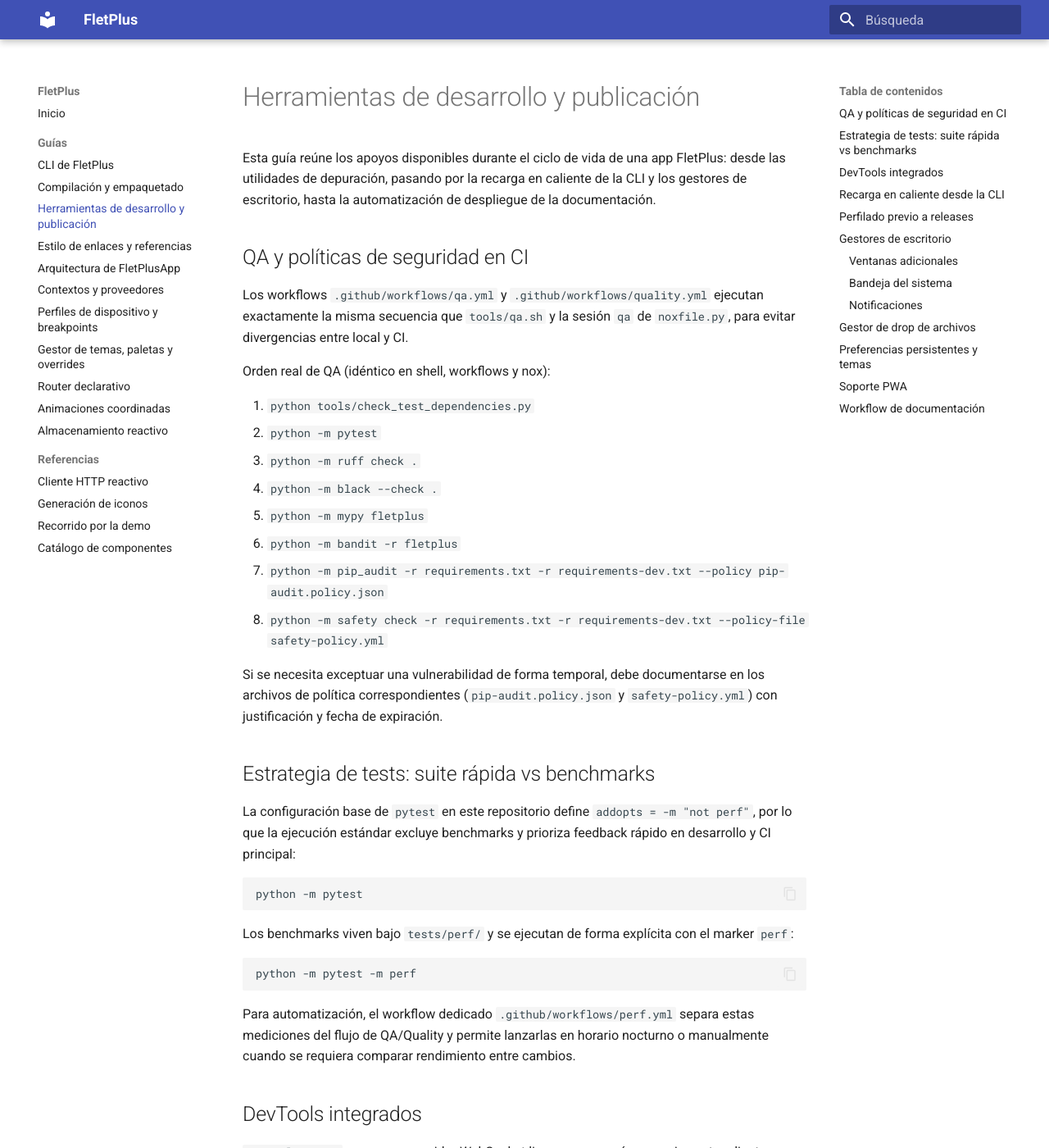
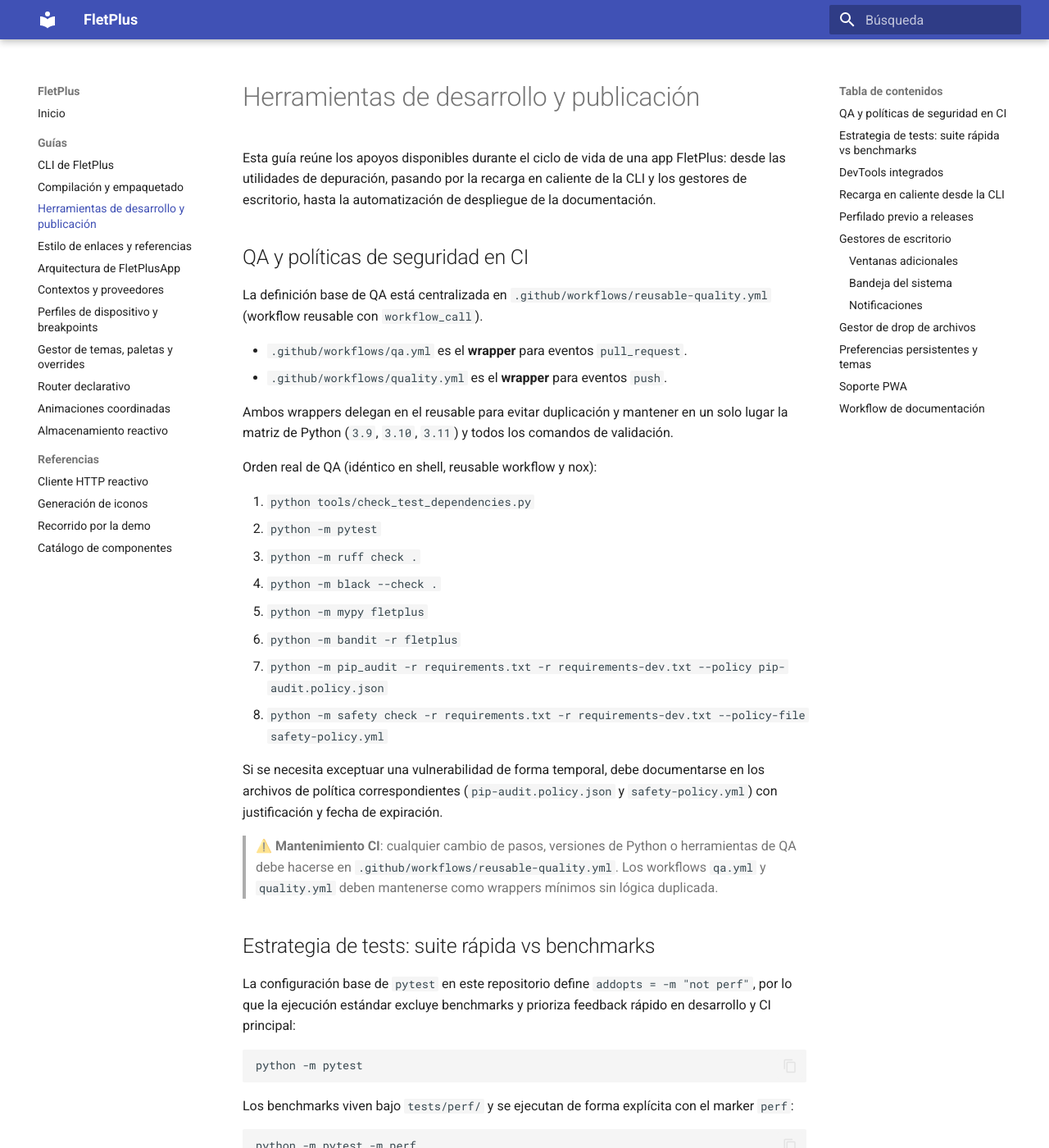
Before and after one commit to Alphonsus411/FletPlus, an MkDocs documentation site: the page built from docs/tooling.md, in a window 1280 px wide and 1400 px high. Shown: the whole window at 82% size. Built offline with MkDocs 1.6.1 and Material for MkDocs 9.7.7, drawn with Linux system fonts in a browser that asks for light colours.

Commit message:
Refactoriza QA/Quality con workflow reusable

```diff
--- a/docs/tooling.md
+++ b/docs/tooling.md
@@ -4,9 +4,14 @@
 
 ## QA y políticas de seguridad en CI
 
-Los workflows `.github/workflows/qa.yml` y `.github/workflows/quality.yml` ejecutan exactamente la misma secuencia que `tools/qa.sh` y la sesión `qa` de `noxfile.py`, para evitar divergencias entre local y CI.
+La definición base de QA está centralizada en `.github/workflows/reusable-quality.yml` (workflow reusable con `workflow_call`).
 
-Orden real de QA (idéntico en shell, workflows y nox):
+- `.github/workflows/qa.yml` es el **wrapper** para eventos `pull_request`.
+- `.github/workflows/quality.yml` es el **wrapper** para eventos `push`.
+
+Ambos wrappers delegan en el reusable para evitar duplicación y mantener en un solo lugar la matriz de Python (`3.9`, `3.10`, `3.11`) y todos los comandos de validación.
+
+Orden real de QA (idéntico en shell, reusable workflow y nox):
 
 1. `python tools/check_test_dependencies.py`
 2. `python -m pytest`
@@ -18,6 +23,8 @@
 8. `python -m safety check -r requirements.txt -r requirements-dev.txt --policy-file safety-policy.yml`
 
 Si se necesita exceptuar una vulnerabilidad de forma temporal, debe documentarse en los archivos de política correspondientes (`pip-audit.policy.json` y `safety-policy.yml`) con justificación y fecha de expiración.
+
+> ⚠️ **Mantenimiento CI**: cualquier cambio de pasos, versiones de Python o herramientas de QA debe hacerse en `.github/workflows/reusable-quality.yml`. Los workflows `qa.yml` y `quality.yml` deben mantenerse como wrappers mínimos sin lógica duplicada.
 
 ## Estrategia de tests: suite rápida vs benchmarks
 
```
Also changed, not shown: .github/workflows/README.md (added), 3 other files.
